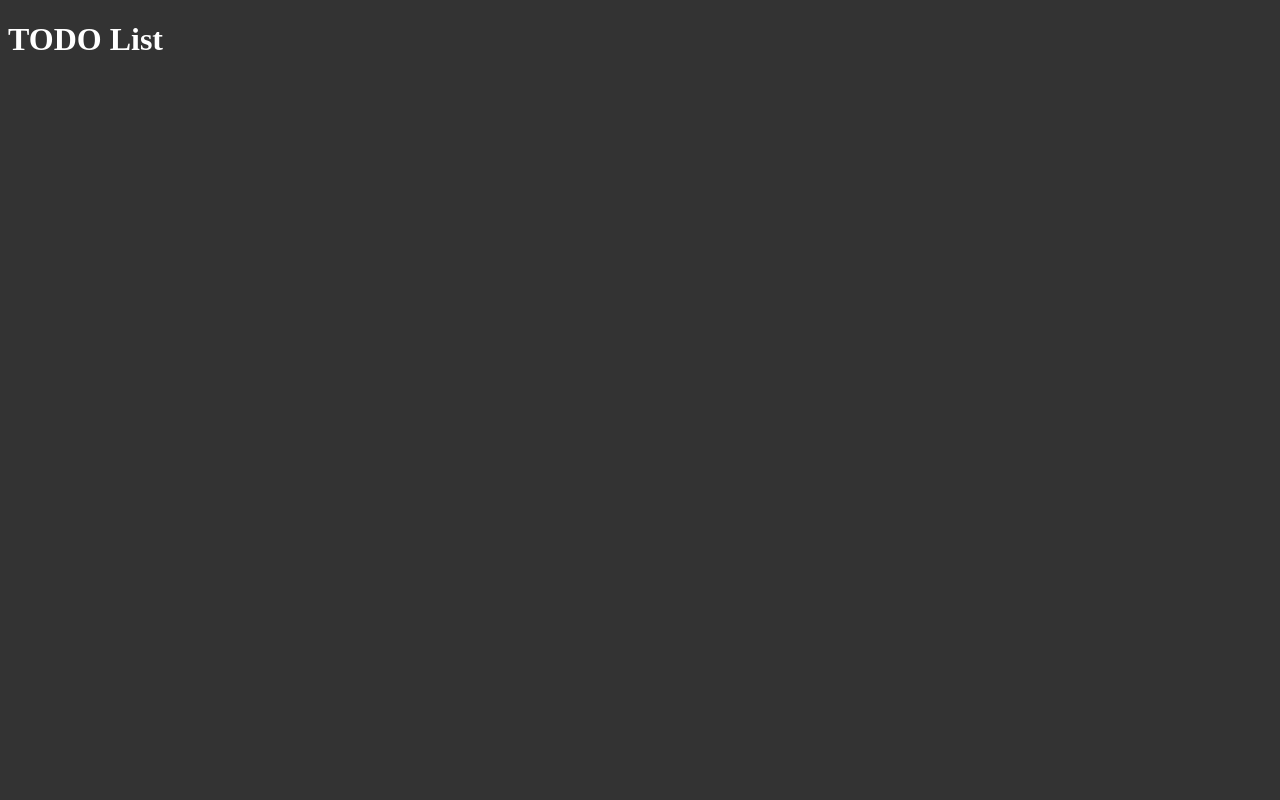
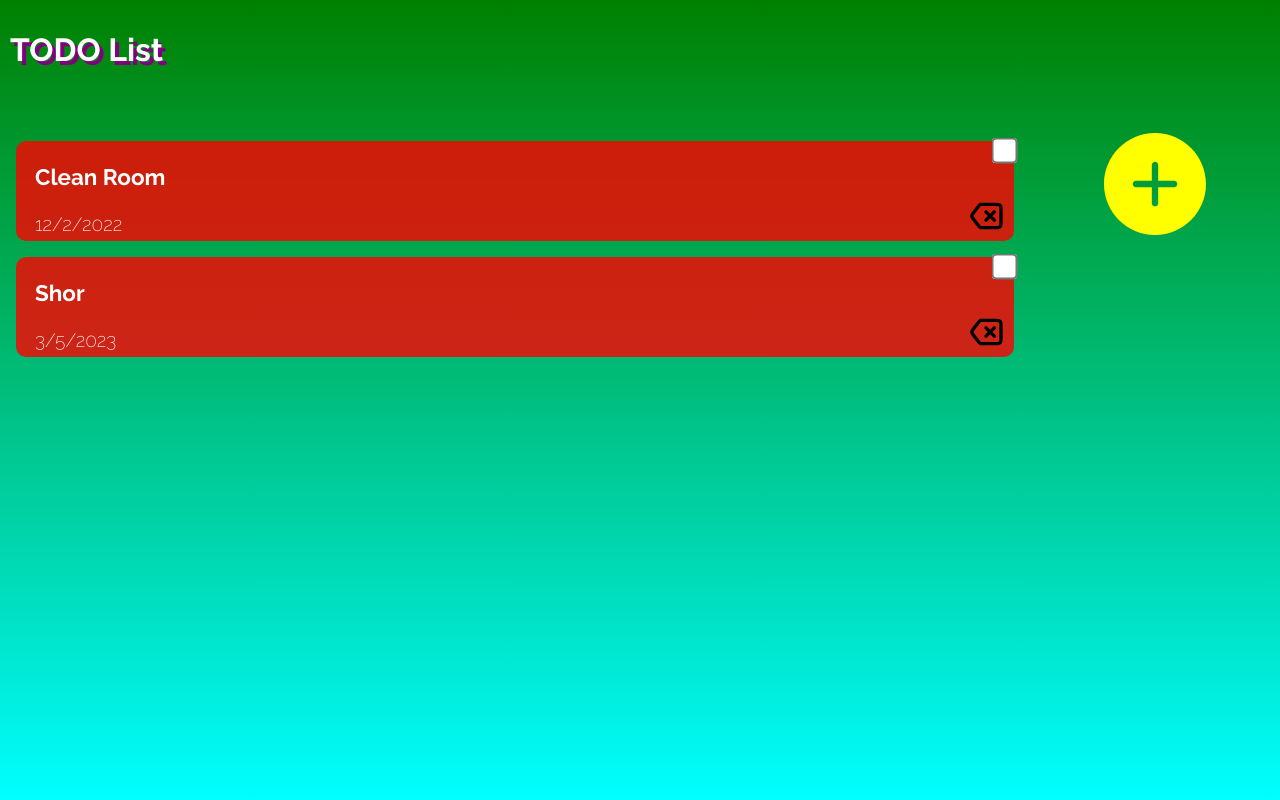
Before and after one commit to sm-harun/svelteTry, a Svelte app: page / in a window 1280 px wide. Built offline with nearby package versions, Linux system fonts and the light colour scheme.

Commit message:
Added Most Functionality

```diff
--- a/src/App.svelte
+++ b/src/App.svelte
@@ -1,5 +1,63 @@
 <style>
+    .bod {
+        width: 100vw;
+        height: 100vh;
 
+        display: flex;
+        flex-direction: column;
+    }
+
+    .head {
+        flex: 1;
+
+        padding: 10px;
+        width: 100vw;
+        text-shadow: 4px 4px purple;
+
+        display: block;
+    }
+
+    .content {
+        flex: 15;
+
+        width: 100vw;
+
+        display: flex;
+    }
 </style>
 
-<h1>TODO List</h1>
+<script>
+    import TaskContainer from "./TaskContainer.svelte";
+    import Options from "./Options.svelte";
+    import Inputs from "./Inputs.svelte";
+
+    let inputsState = false;
+
+    $: tasks = [
+        { taskName: "Clean Room", date: "12/2/2022"},
+        { taskName: "Shor", date: "3/5/2023"},
+    ];
+
+    function addTask(newTask) {
+        tasks = [...tasks, newTask];
+        console.log(tasks)
+    }
+
+    function changeState(state) {
+        inputsState =  state;
+    }
+
+</script>
+
+<div class="bod">
+    <h1 class='head'>TODO List</h1>
+
+    <div class='content'>
+        <TaskContainer {tasks}/>
+        <Options {changeState} />
+    </div>
+</div>
+
+{#if inputsState}
+    <Inputs {addTask} {changeState}/>
+{/if}
--- /dev/null
+++ b/src/Inputs.svelte
@@ -0,0 +1,126 @@
+<style>
+    .form-container {
+        padding: 2rem;
+        position: absolute;
+        bottom: 0;
+        left: 0;
+        width: 100%;
+        border-top: 1px solid #ccc;
+        background-color: rgba(255, 0, 0, 0.8);
+        box-sizing: border-box;
+
+        display: flex;
+        align-items: flex-start;
+    }
+
+    form {
+        flex: 1;
+        height: 100%;
+    }
+
+    label {
+        font-weight: 400;
+    }
+
+    input {
+        padding: 4px;
+        border: 2px solid black;
+        border-radius: 4rem;
+    }
+
+    button {
+        height: 3rem;
+        width: 6rem;
+
+        border: 3px solid black;
+        border-radius: 9px;
+        font-family:'Courier New', Courier, monospace;
+        font-weight: 800;
+        background-color: yellow;
+
+        transition: .3s;
+    }
+
+    button:hover {
+        border-color: white;
+        background-color: black;
+        color: white;
+    }
+
+    p {
+        flex: 1;
+
+        color: yellow;
+        font-weight: 800;
+    }
+
+    svg {
+        box-sizing: border-box;
+    }
+
+    .svg-container {
+        position: absolute;
+        top: 10px;
+        right: 10px;
+
+        width: 40px;
+        height: 40px;
+
+        transition: .2s;
+    }
+
+    .svg-container:hover {
+        transform: scale(.95);
+    }
+</style>
+
+<script>
+    export let addTask;
+    export let changeState;
+
+    let titleValue = '';
+    let dateValue = '';
+
+    let warning = false;
+
+    function handleEvents() {
+
+         if (titleValue.trim() === '' || dateValue.trim() === '') {
+            warning = true;
+            return;
+        }
+
+        addTask({ taskName: titleValue, date: dateValue});
+        changeState(false);
+    }
+</script>
+
+<div class='form-container'>
+    <form on:submit|preventDefault={handleEvents}>
+        <label for="Title">Title : </label>
+        <input
+            type='text'
+            name='title'
+            id='title'
+            bind:value={titleValue}
+        ><br><br>
+
+        <label for="Date">Date : </label>
+        <input
+            type='text'
+            name='date'
+            id='date'
+            bind:value={dateValue}
+        ><br><br>
+
+        <button type="submit">ADD Task</button>
+    </form>
+
+    {#if warning}
+        <p>Please Fill Out Form Before Submitting</p>
+    {/if}
+
+    <div class='svg-container' on:click={() => { changeState() }}>
+        <svg fill="#000000" viewBox="0 0 32 32" version="1.1" xmlns="http://www.w3.org/2000/svg"><g id="SVGRepo_bgCarrier" stroke-width="0"></g><g id="SVGRepo_tracerCarrier" stroke-linecap="round" stroke-linejoin="round"></g><g id="SVGRepo_iconCarrier"> <title>cancel</title> <path d="M10.771 8.518c-1.144 0.215-2.83 2.171-2.086 2.915l4.573 4.571-4.573 4.571c-0.915 0.915 1.829 3.656 2.744 2.742l4.573-4.571 4.573 4.571c0.915 0.915 3.658-1.829 2.744-2.742l-4.573-4.571 4.573-4.571c0.915-0.915-1.829-3.656-2.744-2.742l-4.573 4.571-4.573-4.571c-0.173-0.171-0.394-0.223-0.657-0.173v0zM16 1c-8.285 0-15 6.716-15 15s6.715 15 15 15 15-6.716 15-15-6.715-15-15-15zM16 4.75c6.213 0 11.25 5.037 11.25 11.25s-5.037 11.25-11.25 11.25-11.25-5.037-11.25-11.25c0.001-6.213 5.037-11.25 11.25-11.25z"></path> </g></svg>
+    </div>
+</div>
--- /dev/null
+++ b/src/Options.svelte
@@ -0,0 +1,34 @@
+<style>
+    div {
+        flex: 1;
+        height: 100%;
+
+        display: flex;
+        justify-content: center;
+    }
+
+    a {
+        padding: 1.5rem;
+        height: 20%;
+        width: 100%;
+        max-width: 150px;
+
+        transition: .5s;
+    }
+
+    svg {
+        transition: 0.5s;
+    }
+
+    svg:hover {
+        transform: scale(0.9);
+    }
+</style>
+
+<script>
+    export let changeState;
+</script>
+
+<div>
+    <a on:click={changeState(true)}><svg viewBox="0 0 32 32" version="1.1" xmlns="http://www.w3.org/2000/svg" xmlns:xlink="http://www.w3.org/1999/xlink" xmlns:sketch="http://www.bohemiancoding.com/sketch/ns" fill="" stroke=""><g id="SVGRepo_bgCarrier" stroke-width="0"></g><g id="SVGRepo_tracerCarrier" stroke-linecap="round" stroke-linejoin="round"></g><g id="SVGRepo_iconCarrier"> <title>plus-circle</title> <desc>Created with Sketch Beta.</desc> <defs> </defs> <g id="Page-1" stroke="none" stroke-width="1" fill="none" fill-rule="evenodd" sketch:type="MSPage"> <g id="Icon-Set-Filled" sketch:type="MSLayerGroup" transform="translate(-466.000000, -1089.000000)" fill="#FFFF00"> <path d="M488,1106 L483,1106 L483,1111 C483,1111.55 482.553,1112 482,1112 C481.447,1112 481,1111.55 481,1111 L481,1106 L476,1106 C475.447,1106 475,1105.55 475,1105 C475,1104.45 475.447,1104 476,1104 L481,1104 L481,1099 C481,1098.45 481.447,1098 482,1098 C482.553,1098 483,1098.45 483,1099 L483,1104 L488,1104 C488.553,1104 489,1104.45 489,1105 C489,1105.55 488.553,1106 488,1106 L488,1106 Z M482,1089 C473.163,1089 466,1096.16 466,1105 C466,1113.84 473.163,1121 482,1121 C490.837,1121 498,1113.84 498,1105 C498,1096.16 490.837,1089 482,1089 L482,1089 Z" id="plus-circle" sketch:type="MSShapeGroup"> </path> </g> </g> </g></svg></a>
+</div>
--- /dev/null
+++ b/src/Task.svelte
@@ -0,0 +1,79 @@
+<style>
+    .task-box {
+        margin-top: 1rem;
+        width: 100%;
+        height: 100px;
+
+        border-radius: 10px;
+        box-sizing: border-box;
+        position: relative;
+
+        padding-left: 19px;
+        padding-top: 1px;
+
+        font-size: 1.2rem;
+
+        transition: 0.2s;
+    }
+
+    .task-box:hover {
+        transform: translateX(15px);
+    }
+
+    .rbg {
+        background-color: rgba(255, 0, 0, 0.8);
+    }
+
+    .ybg {
+        background-color: rgba(255, 255, 0, 0.8);
+        color: black;
+    }
+
+    .data {
+        position: absolute;
+    }
+
+    #status {
+        position: absolute;
+
+        right: 0;
+        top: 0;
+
+        scale: 2;
+    }
+
+    .delete-svg-container {
+        width: 40px;
+        height: 15px;
+
+        right: 8px;
+        bottom: 30px;
+        position: absolute;
+
+        transition: .2s;
+    }
+
+    .delete-svg-container:hover {
+        transform: scale(0.95);
+    }
+</style>
+
+<script>
+    export let taskName = 'Work';
+    export let date = '11/22/2003';
+
+    let checkedState = false;
+</script>
+
+<div class=' {checkedState? "ybg": "rbg"} task-box'>
+    <h3>{taskName}</h3>
+    <p class="date">{date}</p>
+    <input
+        type='checkbox'
+        id='status'
+        bind:checked={checkedState}
+    >
+    <div class='delete-svg-container'>
+        <svg viewBox="0 0 24 24" fill="none" xmlns="http://www.w3.org/2000/svg"><g id="SVGRepo_bgCarrier" stroke-width="0"></g><g id="SVGRepo_tracerCarrier" stroke-linecap="round" stroke-linejoin="round"></g><g id="SVGRepo_iconCarrier"> <path d="M12.0004 9.5L17.0004 14.5M17.0004 9.5L12.0004 14.5M4.50823 13.9546L7.43966 17.7546C7.79218 18.2115 7.96843 18.44 8.18975 18.6047C8.38579 18.7505 8.6069 18.8592 8.84212 18.9253C9.10766 19 9.39623 19 9.97336 19H17.8004C18.9205 19 19.4806 19 19.9084 18.782C20.2847 18.5903 20.5907 18.2843 20.7824 17.908C21.0004 17.4802 21.0004 16.9201 21.0004 15.8V8.2C21.0004 7.0799 21.0004 6.51984 20.7824 6.09202C20.5907 5.71569 20.2847 5.40973 19.9084 5.21799C19.4806 5 18.9205 5 17.8004 5H9.97336C9.39623 5 9.10766 5 8.84212 5.07467C8.6069 5.14081 8.38579 5.2495 8.18975 5.39534C7.96843 5.55998 7.79218 5.78846 7.43966 6.24543L4.50823 10.0454C3.96863 10.7449 3.69883 11.0947 3.59505 11.4804C3.50347 11.8207 3.50347 12.1793 3.59505 12.5196C3.69883 12.9053 3.96863 13.2551 4.50823 13.9546Z" stroke="#000000" stroke-width="2" stroke-linecap="round" stroke-linejoin="round"></path> </g></svg>
+    </div>
+</div>
--- /dev/null
+++ b/src/TaskContainer.svelte
@@ -0,0 +1,20 @@
+<style>
+    div {
+        flex: 4;
+        padding: 1rem;
+
+        height: 100%;
+    }
+</style>
+
+<script>
+    import Task from "./Task.svelte";
+
+    export let tasks;
+</script>
+
+<div>
+    {#each tasks as task}
+        <Task {...task} />
+    {/each}
+</div>
--- a/src/global.css
+++ b/src/global.css
@@ -1,4 +1,18 @@
+@import url('https://fonts.googleapis.com/css2?family=Raleway:ital,wght@0,100..900;1,100..900&display=swap');
+
+* {
+    box-sizing: border-box;
+}
+
 body {
-    background-color: #333;
+    margin: 0;
+    padding: 0;
+
+    height: 100vh;
+    background-image: linear-gradient(to bottom, green, cyan);
     color: white;
+
+    font-family: "Raleway", sans-serif;
+    font-weight: 200;
+    overflow: hidden;
 }
```
Also changed, not shown: 1 other file (tests, documents, lock files or other folders).
